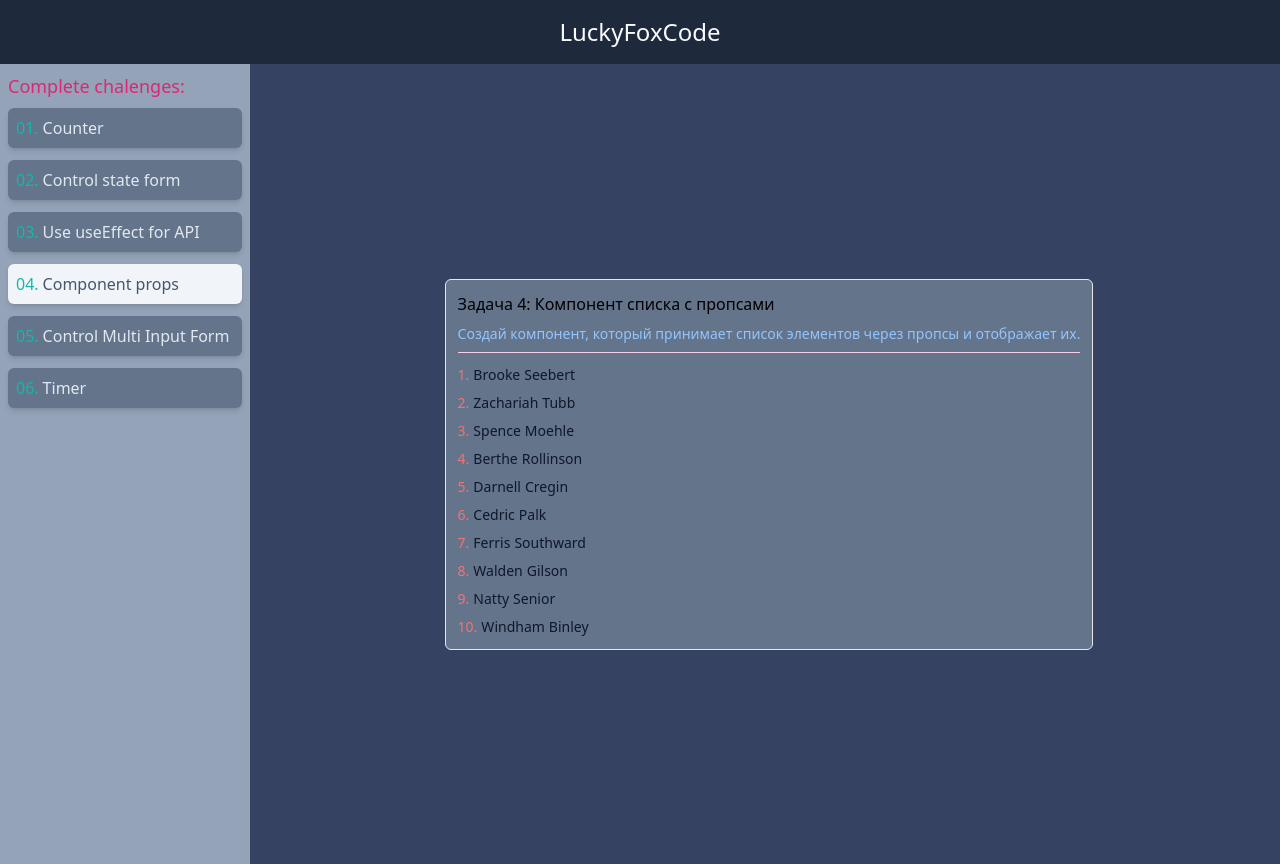
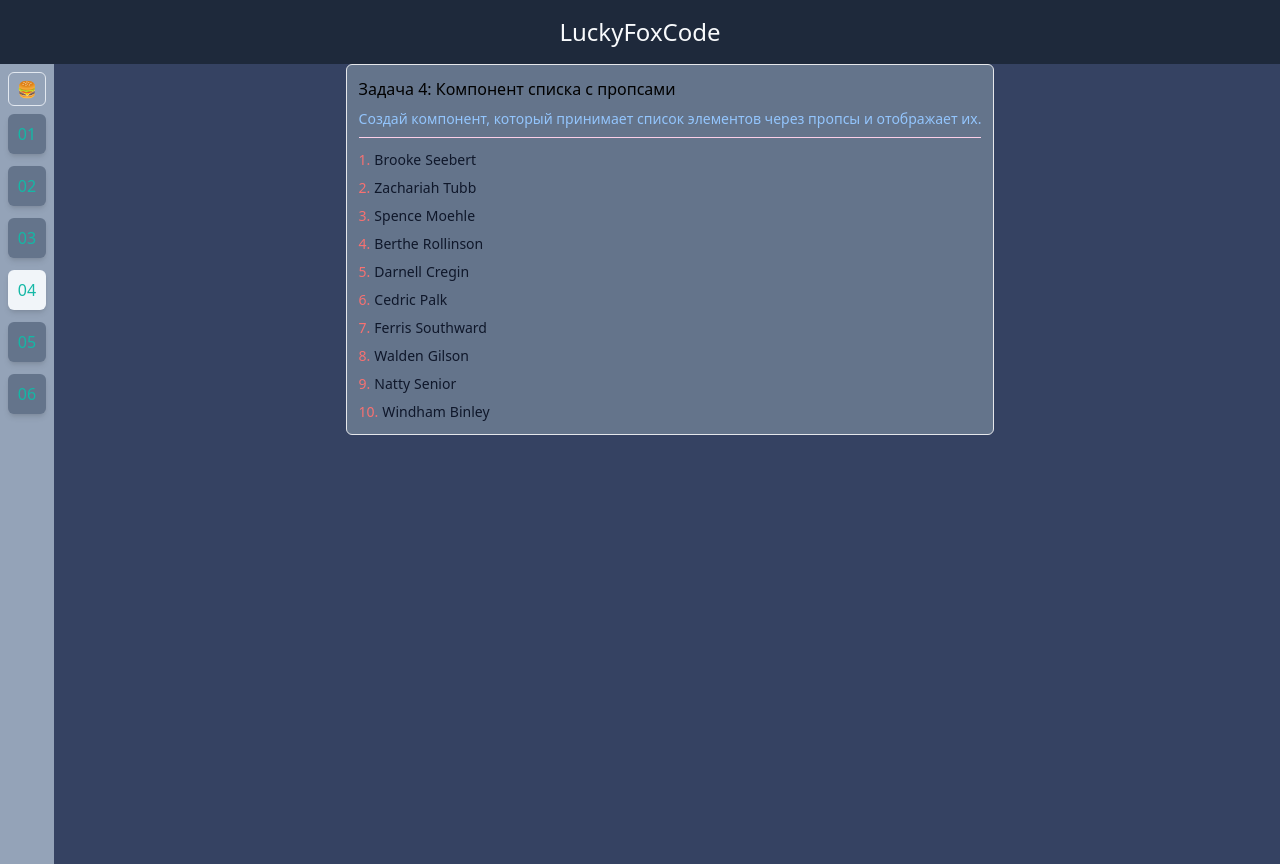
Before and after one commit to LuckyFoxCode/react-training, a React app: page /challenge-04 in a window 1280 px wide. After the commit the page ends 800 px from the top, so only its background shows below. Built offline with nearby package versions, Linux system fonts and the light colour scheme; the HTML template or start-up script is replaced by a standard one.

Commit message:
:recycle: Refactor Aside component

```diff
--- a/src/App.tsx
+++ b/src/App.tsx
@@ -5,9 +5,9 @@ function App() {
   return (
     <>
       <Header />
-      <main className='flex'>
+      <main className='relative flex'>
         <Aside />
-        <Content className='w-full flex justify-center items-center'>
+        <Content className='w-full flex justify-center pl-[60px] my-auto'>
           <AppRouters />
         </Content>
       </main>
--- a/src/components/layout/Aside.tsx
+++ b/src/components/layout/Aside.tsx
@@ -1,13 +1,34 @@
+import { Box, Button } from 'components/common';
+import { useState } from 'react';
 import { NavLink } from 'react-router-dom';
 import { routes } from 'utils/consts';
 import { cn } from 'utils/libs';
 
 export const Aside = () => {
+  const [isOpen, setIsOpen] = useState<boolean>(false);
+
+  const handleIsOpen = () => setIsOpen((prev) => !prev);
+
   return (
-    <aside className='flex flex-col min-w-[250px] h-[100vh] p-2 bg-slate-400 mr-2'>
-      <h2 className='font-medium text-lg text-pink-600 mb-2'>
-        Complete chalenges:
-      </h2>
+    <aside
+      className={cn(
+        isOpen ? 'min-w-[250px]' : 'w-fit',
+        'fixed t-0 l-0 h-full flex flex-col p-2 bg-slate-400 transition-all',
+      )}
+    >
+      <Box className='flex justify-between items-center mb-2'>
+        {isOpen && (
+          <h2 className='font-medium text-lg text-pink-600'>
+            Complete chalenges:
+          </h2>
+        )}
+        <Button
+          onClick={handleIsOpen}
+          className='py-1 px-2'
+        >
+          🍔
+        </Button>
+      </Box>
       <ul className='flex flex-col gap-y-3'>
         {routes.map((route) => (
           <li key={route.path}>
@@ -22,12 +43,23 @@ export const Aside = () => {
                 )
               }
             >
-              <span className='font-medium text-teal-500 mr-1'>
-                {route.id}.
+              <span
+                className={cn(
+                  isOpen
+                    ? 'w-fit justify-start mr-1'
+                    : 'w-full justify-center mr-0',
+                  'font-medium text-teal-500 inline-flex',
+                )}
+              >
+                {route.id}
               </span>
-              {route.description.length > 26
-                ? `${route.description.slice(0, 24)}...`
-                : route.description}
+              {isOpen && (
+                <span>
+                  {route.description.length > 26
+                    ? `${route.description.slice(0, 24)}...`
+                    : route.description}
+                </span>
+              )}
             </NavLink>
           </li>
         ))}
--- a/src/index.css
+++ b/src/index.css
@@ -11,5 +11,6 @@
 
   body {
     background-color: #354262;
+    height: 100dvh;
   }
 }
```
